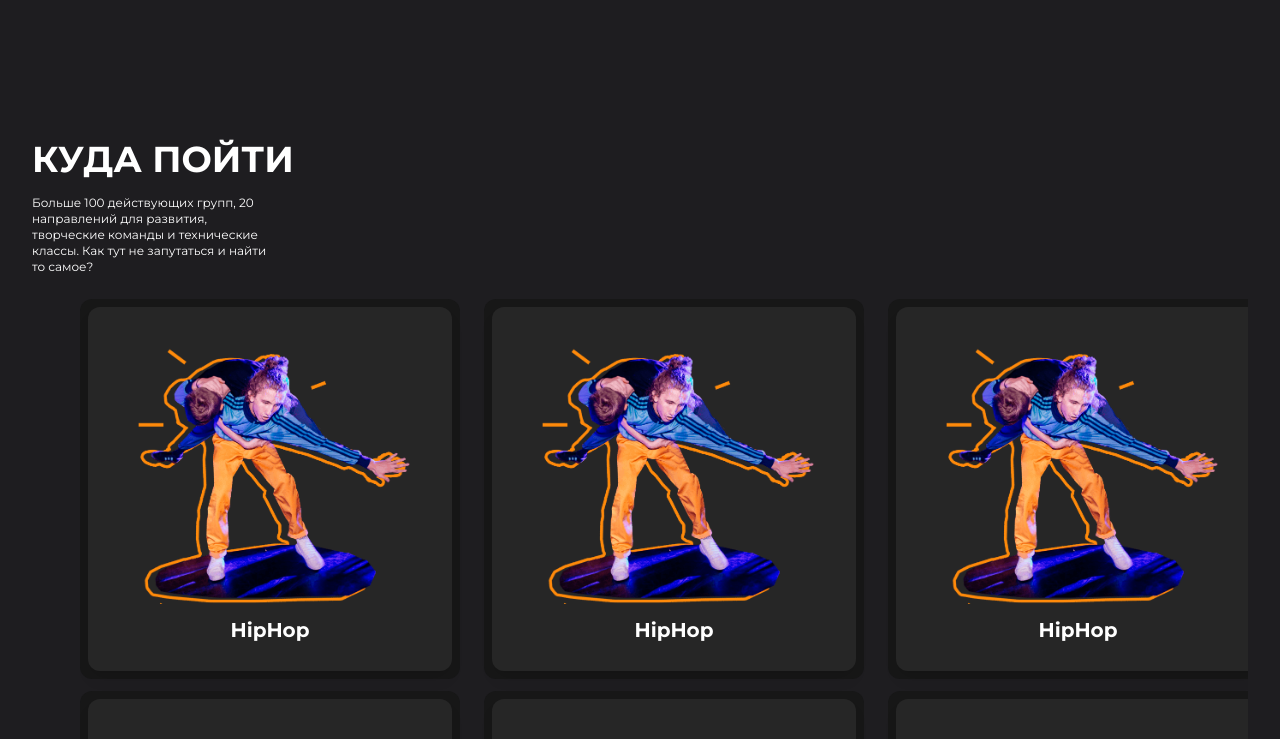
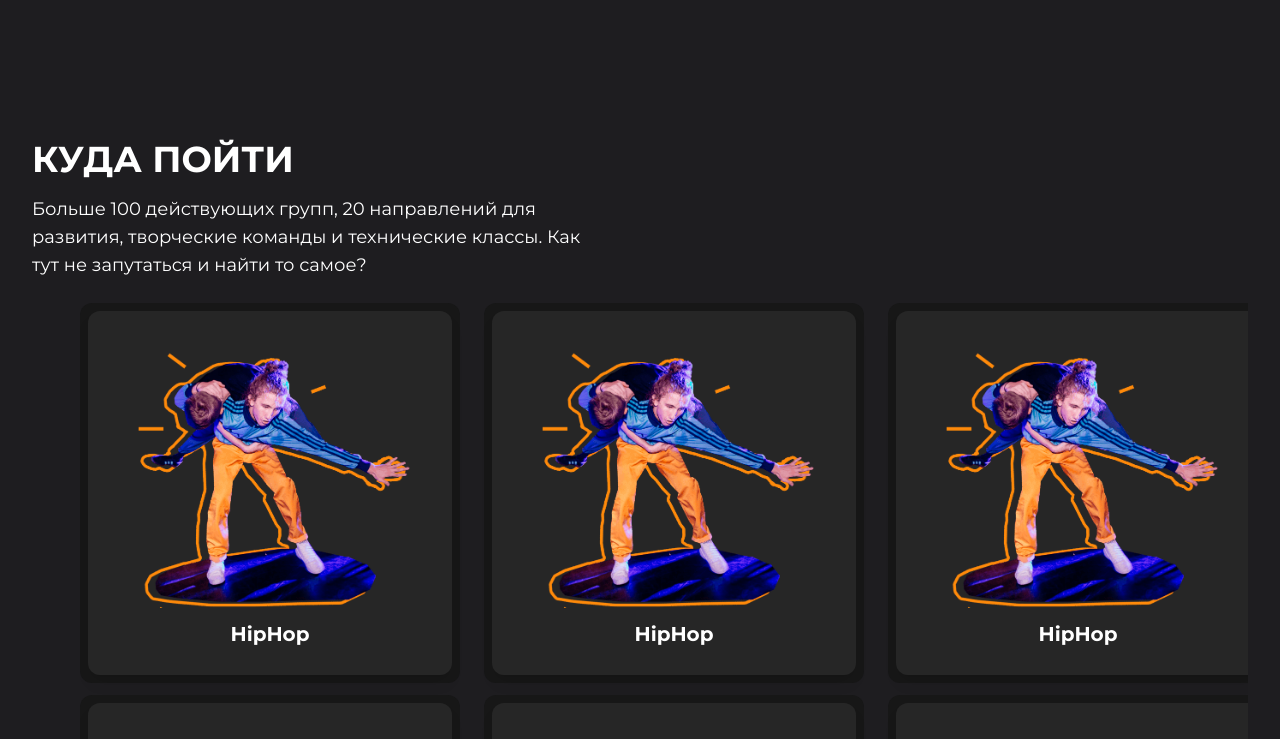
Before and after one commit to kivals/dom-site-next, a Next.js app: page / in a window 1280 px wide. Shown: the part 3320-4059 px from the top of the page. Built offline with nearby package versions, Linux system fonts and the light colour scheme.

Commit message:
fix: Directions

```diff
--- a/components/landing/Directions.tsx
+++ b/components/landing/Directions.tsx
@@ -2,13 +2,13 @@ import DirectionCarousel from "@/components/DirectionCarousel";
 
 const Directions = () => {
   return (
-    <section className="mb-4">
+    <section className="mb-8 md:mb-20">
       <div className="container px-2 md:px-8">
         <div className="mb-6 flex-col items-end">
           <h2 className="mb-4 text-4xl font-bold uppercase md:text-4xl">
             Куда пойти
           </h2>
-          <p className="max-w-[250px] text-xs">
+          <p className="max-w-[250px] text-sm md:text-lg md:max-w-[550px]">
             Больше 100 действующих групп, 20 направлений для развития,
             творческие команды и технические классы. Как тут не запутаться и
             найти то самое?
```
